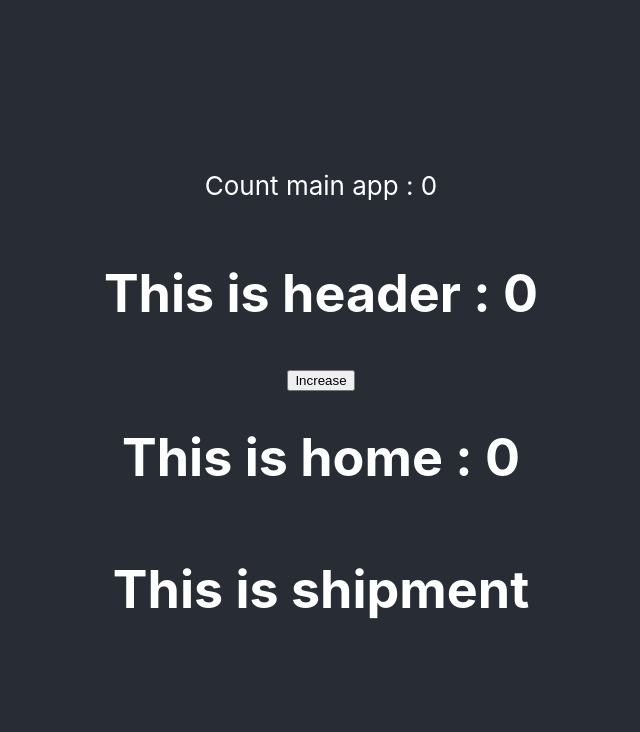
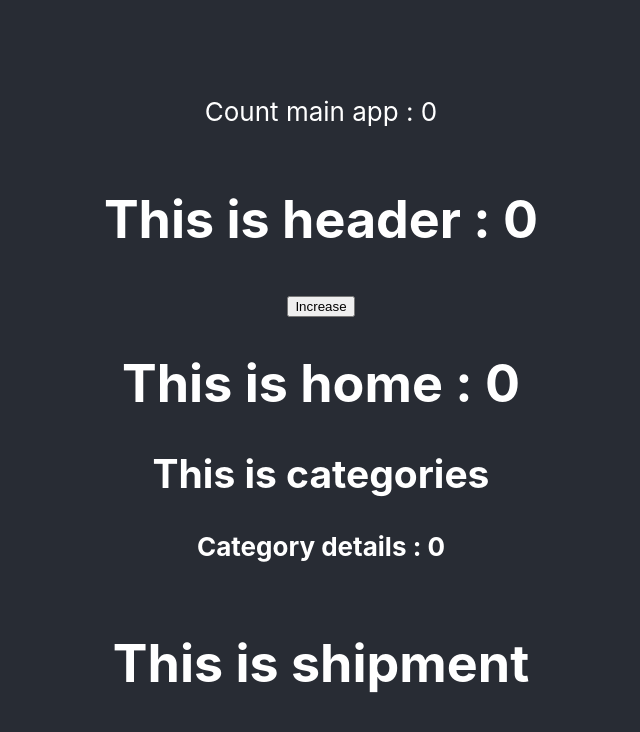
Before and after one commit to Sabbir185/react-context-api, a React (Create React App) app: page / in a window 1280 px wide. Shown: the top 732 px of the page, without its empty margins (319-959 px from the left). Built offline with nearby package versions, Linux system fonts and the light colour scheme.

Commit message:
share data with grand children, heigher order

```diff
--- a/src/App.js
+++ b/src/App.js
@@ -10,6 +10,7 @@ function App() {
   return (
     <div className="App">
       <header className="App-header">
+
         <p>Count main app : {count}</p>
         <Header count={count} setCount={setCount}></Header>
         <Home count={count}></Home>
--- /dev/null
+++ b/src/components/Categories/Categories.js
@@ -0,0 +1,14 @@
+import React from 'react';
+import CategoryDetails from '../CategoryDetails/CategoryDetails';
+
+const Categories = (props) => {
+    const {count} = props;
+    return (
+        <div>
+            <h2>This is categories</h2>
+            <CategoryDetails count={count} ></CategoryDetails>
+        </div>
+    );
+};
+
+export default Categories;
--- /dev/null
+++ b/src/components/CategoryDetails/CategoryDetails.js
@@ -0,0 +1,12 @@
+import React from 'react';
+
+const CategoryDetails = (props) => {
+    const {count} = props;
+    return (
+        <div>
+            <h4>Category details : {count}</h4>
+        </div>
+    );
+};
+
+export default CategoryDetails;
--- a/src/components/Home/Home.js
+++ b/src/components/Home/Home.js
@@ -1,10 +1,12 @@
 import React from 'react';
+import Categories from '../Categories/Categories';
 
 const Home = (props) => {
     const {count} = props;
     return (
         <div>
             <h1>This is home : {count}</h1>
+            <Categories count={count}></Categories>
         </div>
     );
 };
```
